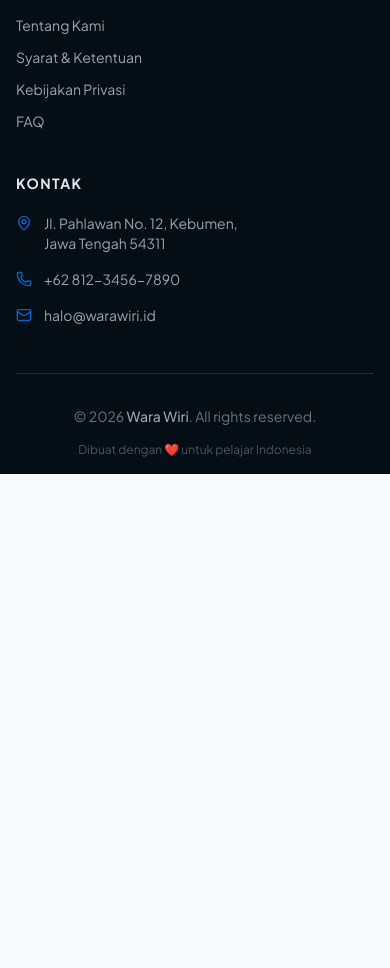
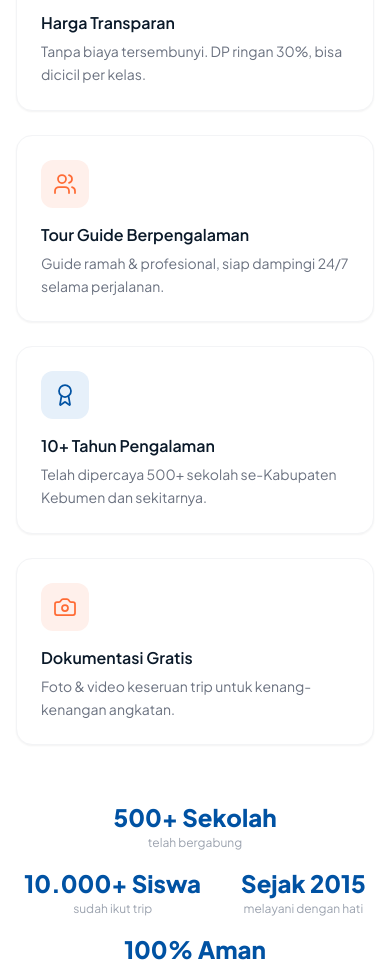
Before and after one commit to muhammadherjuna/wara-wiri-web, a Next.js app: page / in a window 390 px wide. Shown: the part 5880-6848 px from the top of the page. Before the commit the page ends 6354 px from the top, so only its background shows below. Built offline with nearby package versions, Linux system fonts and the light colour scheme.

Commit message:
feat: WhyUs section - 6 value props, trust stats, hover animations

```diff
--- a/src/app/page.tsx
+++ b/src/app/page.tsx
@@ -1,6 +1,7 @@
 import type { Metadata } from "next";
 import { Hero } from "@/components/sections/Hero";
 import { PopularPackages } from "@/components/sections/PopularPackages";
+import { WhyUs } from "@/components/sections/WhyUs";
 
 export const metadata: Metadata = {
   title: "Wara Wiri — Trip Sekolah Nggak Pakai Ribet",
@@ -13,9 +14,10 @@ export default function HomePage() {
     <>
       <Hero />
       <PopularPackages />
+      <WhyUs />
 
-      {/* ── Estimator placeholder (Task 6) ──────────────────────────────── */}
-      <section id="estimator" className="py-24 bg-white dark:bg-dark-800">
+      {/* ── Estimasi Harga placeholder (Task 7) ─────────────────────────── */}
+      <section id="estimator" className="py-24 bg-light-100 dark:bg-dark-900">
         <div className="max-w-7xl mx-auto px-4 text-center">
           <p className="text-gray-400 text-sm font-mono">
             [ Estimasi Harga — coming soon ]
--- /dev/null
+++ b/src/components/sections/WhyUs.tsx
@@ -0,0 +1,219 @@
+"use client";
+
+import React, { useRef } from "react";
+import { motion, useInView } from "framer-motion";
+import { Bus, ShieldCheck, Wallet, Users, Award, Camera } from "lucide-react";
+import { Section } from "@/components/ui/Section";
+import { cn } from "@/lib/utils";
+
+// ─── Data ─────────────────────────────────────────────────────────────────────
+
+interface ValueProp {
+  icon: React.ElementType;
+  title: string;
+  description: string;
+  accent: string; // Tailwind color token for the icon circle
+}
+
+const valueProps: ValueProp[] = [
+  {
+    icon: Bus,
+    title: "Armada Bus Terpercaya",
+    description:
+      "Bus SHD & Executive AC, selalu diservis sebelum trip. Anti mogok di jalan!",
+    accent: "primary",
+  },
+  {
+    icon: ShieldCheck,
+    title: "Asuransi Perjalanan",
+    description:
+      "Setiap peserta terlindungi asuransi jiwa & kesehatan selama trip.",
+    accent: "success",
+  },
+  {
+    icon: Wallet,
+    title: "Harga Transparan",
+    description:
+      "Tanpa biaya tersembunyi. DP ringan 30%, bisa dicicil per kelas.",
+    accent: "accent",
+  },
+  {
+    icon: Users,
+    title: "Tour Guide Berpengalaman",
+    description:
+      "Guide ramah & profesional, siap dampingi 24/7 selama perjalanan.",
+    accent: "secondary",
+  },
+  {
+    icon: Award,
+    title: "10+ Tahun Pengalaman",
+    description:
+      "Telah dipercaya 500+ sekolah se-Kabupaten Kebumen dan sekitarnya.",
+    accent: "primary",
+  },
+  {
+    icon: Camera,
+    title: "Dokumentasi Gratis",
+    description:
+      "Foto & video keseruan trip untuk kenang-kenangan angkatan.",
+    accent: "secondary",
+  },
+];
+
+// ─── Accent color maps ────────────────────────────────────────────────────────
+
+const accentBg: Record<string, string> = {
+  primary:   "bg-primary-50   dark:bg-primary-900/20",
+  secondary: "bg-secondary-50 dark:bg-secondary-900/20",
+  accent:    "bg-accent-50    dark:bg-accent-900/20",
+  success:   "bg-emerald-50   dark:bg-emerald-900/20",
+};
+
+const accentText: Record<string, string> = {
+  primary:   "text-primary-600   dark:text-primary-400",
+  secondary: "text-secondary-500 dark:text-secondary-400",
+  accent:    "text-accent-500    dark:text-amber-400",
+  success:   "text-emerald-600   dark:text-emerald-400",
+};
+
+const accentRing: Record<string, string> = {
+  primary:   "group-hover:ring-primary-200   dark:group-hover:ring-primary-800",
+  secondary: "group-hover:ring-secondary-200 dark:group-hover:ring-secondary-800",
+  accent:    "group-hover:ring-accent-200    dark:group-hover:ring-amber-800",
+  success:   "group-hover:ring-emerald-200   dark:group-hover:ring-emerald-800",
+};
+
+// ─── Card ─────────────────────────────────────────────────────────────────────
+
+interface FeatureCardProps {
+  item: ValueProp;
+  index: number;
+  isInView: boolean;
+}
+
+function FeatureCard({ item, index, isInView }: FeatureCardProps) {
+  const Icon = item.icon;
+
+  return (
+    <motion.div
+      initial={{ opacity: 0, y: 36 }}
+      animate={isInView ? { opacity: 1, y: 0 } : {}}
+      transition={{
+        duration: 0.55,
+        delay: index * 0.08,
+        ease: [0.22, 1, 0.36, 1],
+      }}
+    >
+      <div
+        className={cn(
+          "group relative flex flex-col gap-4 rounded-2xl p-6",
+          "bg-white dark:bg-dark-800",
+          "border border-gray-100 dark:border-dark-700",
+          "shadow-sm hover:shadow-xl dark:hover:shadow-dark-900/50",
+          "transition-all duration-300 ease-out",
+          "hover:-translate-y-1",
+        )}
+      >
+        {/* Subtle top accent line on hover */}
+        <div
+          className={cn(
+            "absolute inset-x-0 top-0 h-0.5 rounded-t-2xl",
+            "opacity-0 group-hover:opacity-100 transition-opacity duration-300",
+            item.accent === "primary"   && "bg-gradient-to-r from-primary-400 to-primary-600",
+            item.accent === "secondary" && "bg-gradient-to-r from-secondary-400 to-secondary-600",
+            item.accent === "accent"    && "bg-gradient-to-r from-accent-300 to-accent-500",
+            item.accent === "success"   && "bg-gradient-to-r from-emerald-400 to-emerald-600",
+          )}
+        />
+
+        {/* Icon circle */}
+        <div
+          className={cn(
+            "w-12 h-12 rounded-xl flex items-center justify-center shrink-0",
+            "ring-2 ring-transparent transition-all duration-300",
+            accentBg[item.accent],
+            accentRing[item.accent],
+          )}
+        >
+          <motion.div
+            whileHover={{ scale: 1.15, rotate: -5 }}
+            transition={{ type: "spring", stiffness: 400, damping: 20 }}
+          >
+            <Icon
+              className={cn(
+                "h-6 w-6 transition-transform duration-300",
+                accentText[item.accent],
+              )}
+              strokeWidth={1.75}
+            />
+          </motion.div>
+        </div>
+
+        {/* Text */}
+        <div className="space-y-1.5">
+          <h3 className="font-semibold text-dark-800 dark:text-light-100 leading-snug">
+            {item.title}
+          </h3>
+          <p className="text-sm text-gray-500 dark:text-gray-400 leading-relaxed">
+            {item.description}
+          </p>
+        </div>
+      </div>
+    </motion.div>
+  );
+}
+
+// ─── Section ─────────────────────────────────────────────────────────────────
+
+export function WhyUs() {
+  const ref = useRef<HTMLDivElement>(null);
+  const isInView = useInView(ref, { once: true, margin: "-80px" });
+
+  return (
+    <Section
+      id="why-us"
+      heading="Kenapa Pilih Wara Wiri?"
+      description="Bukan sekadar travel biasa. Kami paham kebutuhan sekolah dan siswa."
+      align="center"
+      className="bg-white dark:bg-dark-800"
+    >
+      <div
+        ref={ref}
+        className="grid grid-cols-1 sm:grid-cols-2 lg:grid-cols-3 gap-6"
+      >
+        {valueProps.map((item, index) => (
+          <FeatureCard
+            key={item.title}
+            item={item}
+            index={index}
+            isInView={isInView}
+          />
+        ))}
+      </div>
+
+      {/* Trust badge strip */}
+      <motion.div
+        initial={{ opacity: 0 }}
+        animate={isInView ? { opacity: 1 } : {}}
+        transition={{ duration: 0.6, delay: 0.65 }}
+        className="mt-14 flex flex-wrap items-center justify-center gap-x-10 gap-y-4"
+      >
+        {[
+          { label: "500+ Sekolah", sub: "telah bergabung" },
+          { label: "10.000+ Siswa", sub: "sudah ikut trip" },
+          { label: "Sejak 2015", sub: "melayani dengan hati" },
+          { label: "100% Aman", sub: "berizin resmi & insured" },
+        ].map(({ label, sub }) => (
+          <div key={label} className="flex flex-col items-center">
+            <span className="text-2xl font-extrabold text-primary-600 dark:text-primary-400">
+              {label}
+            </span>
+            <span className="text-xs text-gray-400 dark:text-gray-500 mt-0.5">
+              {sub}
+            </span>
+          </div>
+        ))}
+      </motion.div>
+    </Section>
+  );
+}
```
